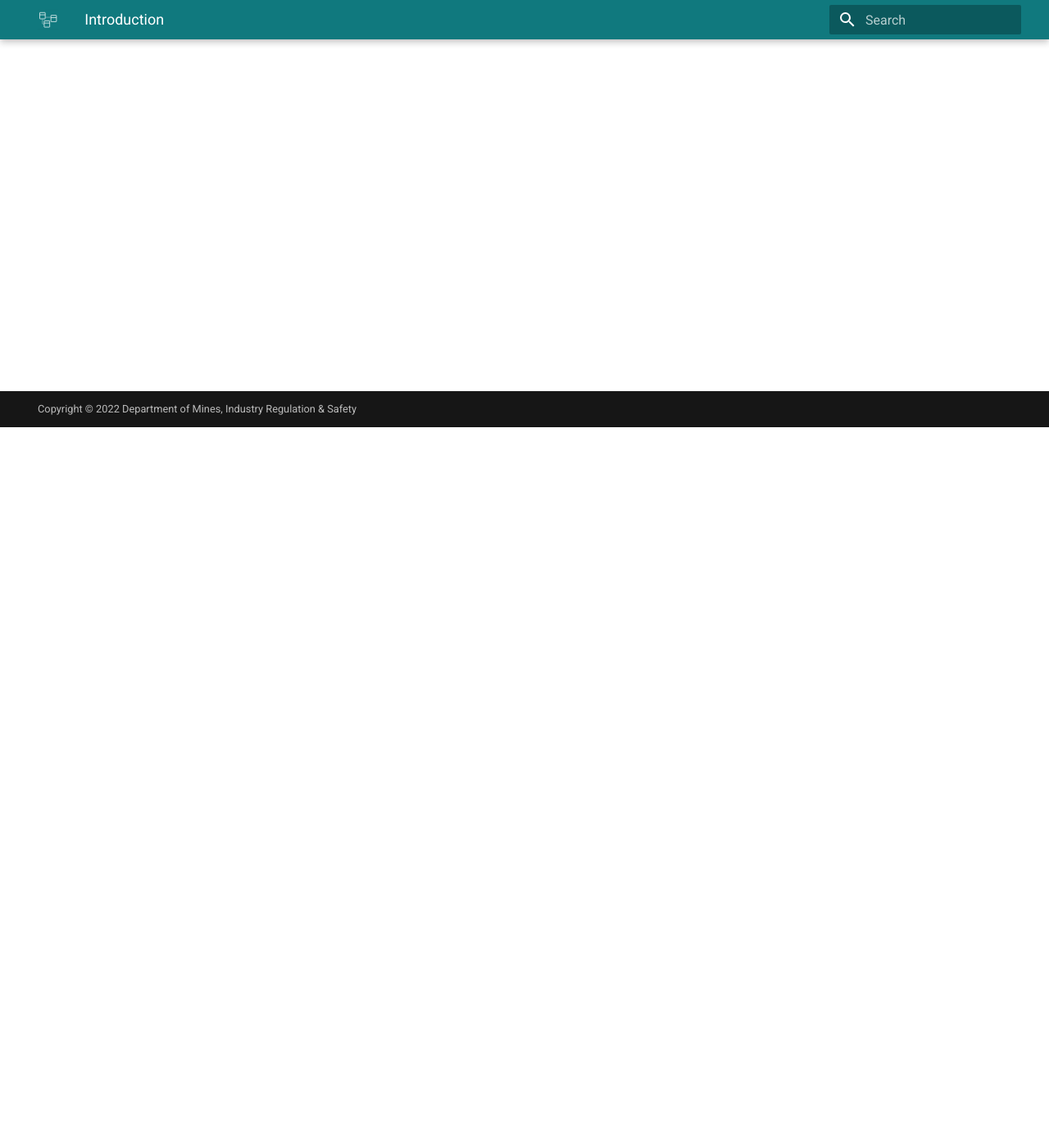
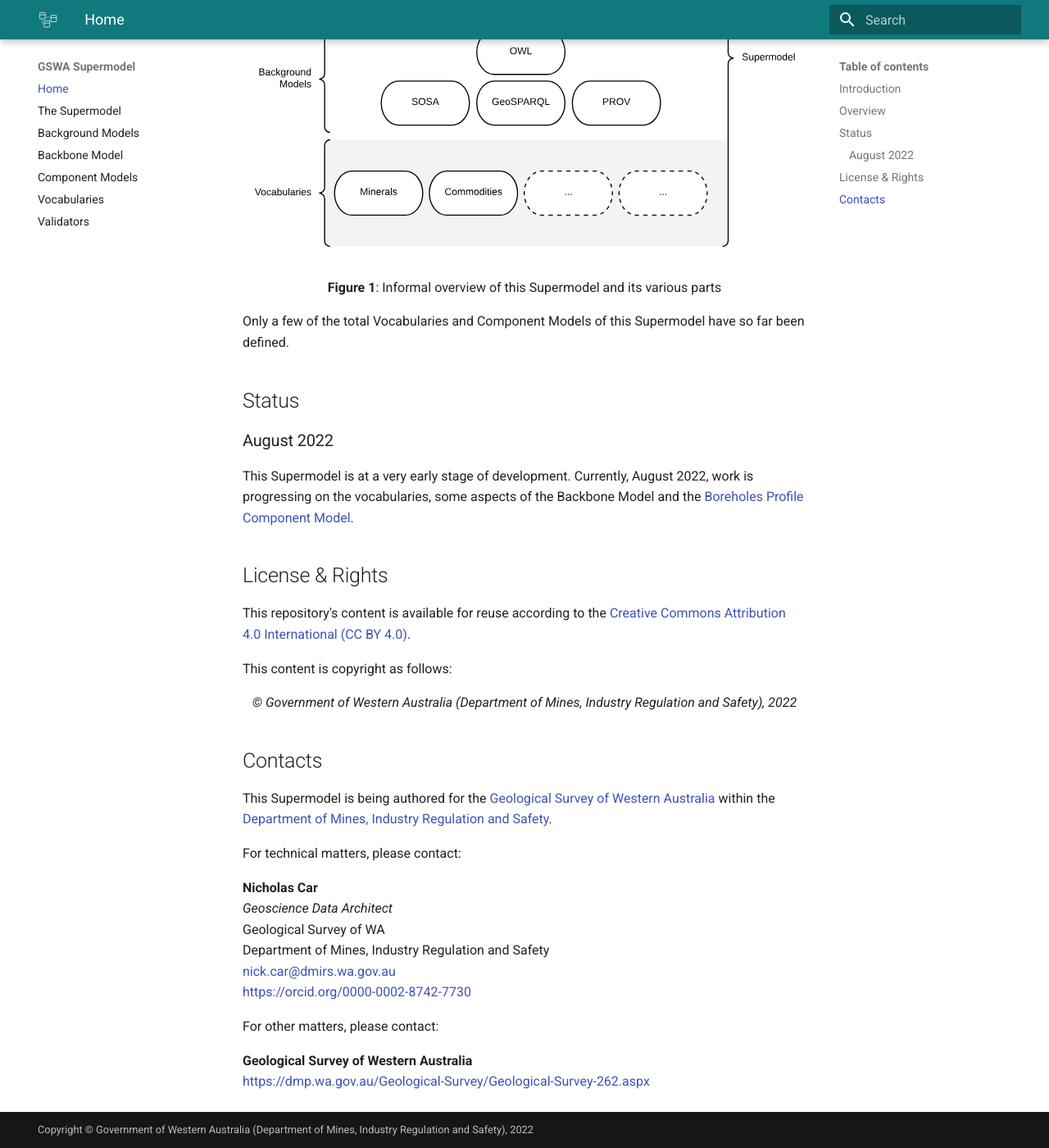
Before and after one commit to nicholascar/gswa-supermodel, an MkDocs documentation site: the page built from docs/index.md, in a window 1280 px wide and 1400 px high, scrolled down 879 px. Shown: the whole window at 82% size. Built offline with MkDocs 1.6.1 and Material for MkDocs 9.7.7, drawn with Linux system fonts in a browser that asks for light colours; some of the changed text lies outside the part shown.

Commit message:
Overview diagram

```diff
--- a/docs/index.md
+++ b/docs/index.md
@@ -1,17 +1,52 @@
-# Introduction
+The multi-part data model for the public expression of the data holdings of the [Geological Survey of Western Australia](https://dmp.wa.gov.au/Geological-Survey/Geological-Survey-262.aspx).
 
-For full documentation visit [mkdocs.org](https://www.mkdocs.org).
+## Introduction
 
-## Commands
+This "Supermodel" is a multi-part model that is used to coordinate expressions of data from multiple systems within the Geological Survey of WA (GSWA). Specifically, this model allows for:
 
-* `mkdocs new [dir-name]` - Create a new project.
-* `mkdocs serve` - Start the live-reloading docs server.
-* `mkdocs build` - Build the documentation site.
-* `mkdocs -h` - Print help message and exit.
+* integration of data across systems
+  * for multi-system data holding analytics
+  * for system rationalisation planning
+* delivery of coordinated data
+  * taking data from multiple, internal, data sources and delivering it for public or analytics use, in a coordinated manner
 
-## Project layout
+## Overview
 
-    mkdocs.yml    # The configuration file.
-    docs/
-        index.md  # The documentation homepage.
-        ...       # Other markdown pages, images and other files.
+The major parts of this Supermodel are shown in the figure below.
+
+![](assets/sm-overview.svg)
+<div style="text-align:center;"><strong>Figure 1</strong>: Informal overview of this Supermodel and its various parts</div>
+
+Only a few of the total Vocabularies and Component Models of this Supermodel have so far been defined.
+
+## Status
+
+### August 2022
+
+This Supermodel is at a very early stage of development. Currently, August 2022, work is progressing on the vocabularies, some aspects of the Backbone Model and the [Boreholes Profile Component Model](components.md#boreholes-profile).
+
+## License & Rights
+
+This repository's content is available for reuse according to the [Creative Commons Attribution 4.0 International (CC BY 4.0)](https://creativecommons.org/licenses/by/4.0/).
+
+This content is copyright as follows:
+
+<div style="text-align:center;"><em>&copy; Government of Western Australia (Department of Mines, Industry Regulation and Safety), 2022</em></div>
+
+## Contacts
+
+This Supermodel is being authored for the [Geological Survey of Western Australia](https://dmp.wa.gov.au/Geological-Survey/Geological-Survey-262.aspx) within the [Department of Mines, Industry Regulation and Safety](https://www.dmirs.wa.gov.au).
+
+For technical matters, please contact:
+
+**Nicholas Car**
+_Geoscience Data Architect_
+Geological Survey of WA
+Department of Mines, Industry Regulation and Safety
+<nick.car@dmirs.wa.gov.au>
+<https://orcid.org/0000-0002-8742-7730>
+
+For other matters, please contact:
+
+**Geological Survey of Western Australia**
+<https://dmp.wa.gov.au/Geological-Survey/Geological-Survey-262.aspx>
--- a/mkdocs.yml
+++ b/mkdocs.yml
@@ -1,5 +1,5 @@
 site_name: GSWA Supermodel
-copyright: Copyright &copy; 2022 Department of Mines, Industry Regulation & Safety
+copyright: Copyright &copy; Government of Western Australia (Department of Mines, Industry Regulation and Safety), 2022
 extra:
   generator: false
 extra_css:
@@ -17,3 +17,4 @@
     - 'backbone.md'
     - 'components.md'
     - 'vocabularies.md'
+    - 'validators.md'
```
Also changed, not shown: docs/validators.md (added, +11 -0 lines), docs/assets/sm-overview.svg (added).
